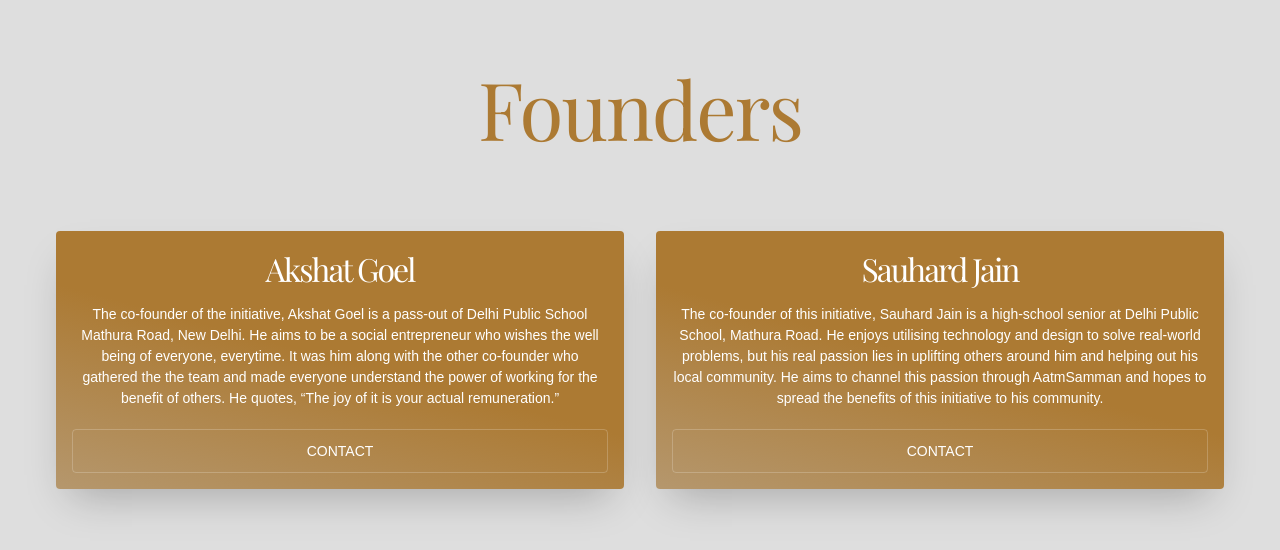
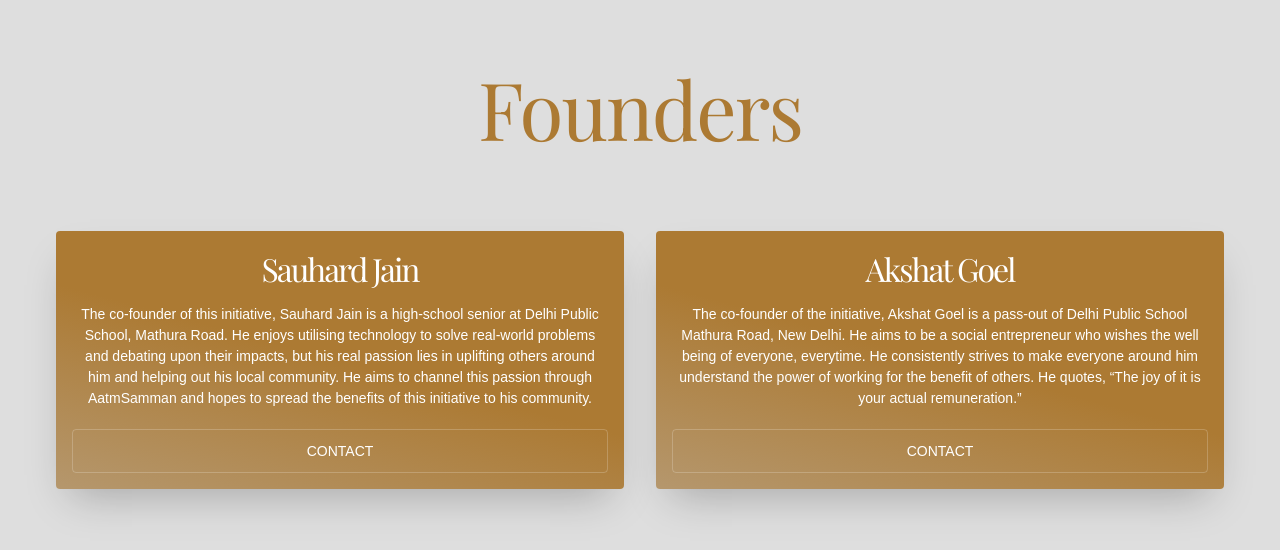
Before and after one commit to sauhardjain/aatmsamman, a plain HTML site: page index.html in a window 1280 px wide. Shown: the part 2179-2729 px from the top of the page. Drawn offline with nearby package versions, Linux system fonts and the light colour scheme.

Commit message:
Update index.html

```diff
--- a/index.html
+++ b/index.html
@@ -122,24 +122,24 @@
 				<div class="card2">
 					<div class="card_content" id="con">
 						<center>
+							<h2 class="card_title">Sauhard Jain</h2>
+							<p class="card_text">The co-founder of this initiative, Sauhard Jain is a high-school senior at Delhi Public School, Mathura Road. He enjoys utilising technology to solve real-world problems and debating upon their impacts, but his real passion lies in uplifting others around him and helping out his local community. He aims to channel this passion through AatmSamman and hopes to spread the benefits of this initiative to his community.
+							</p>
+							<a class="btn card_btn sa_contact" href="https://linkedin.com/in/sauhardjain" target="_blank">Contact</a>
+						</center>
+					</div				</div>
+			</li>
+			<li class="cards_item2">
+				<div class="card2">
+					<div class="card_content" id="con">
+						<center>
 							<h2 class="card_title">Akshat Goel</h2>
-							<p class="card_text">The co-founder of the initiative, Akshat Goel is a pass-out of Delhi Public School Mathura Road, New Delhi. He aims to be a social entrepreneur who wishes the well being of everyone, everytime. It was him along with the other co-founder who gathered the the team and made everyone understand the power of working for the benefit of others. He quotes, “The joy of it is your actual remuneration.”
+							<p class="card_text">The co-founder of the initiative, Akshat Goel is a pass-out of Delhi Public School Mathura Road, New Delhi. He aims to be a social entrepreneur who wishes the well being of everyone, everytime. He consistently strives to make everyone around him understand the power of working for the benefit of others. He quotes, “The joy of it is your actual remuneration.”
 							</p>
 							<a class="btn card_btn ak_contact" href="https://www.linkedin.com/in/akshat-goel-23102001" target="_blank">Contact</a>
 						</center>
 					</div>
 				</div>
-			</li>
-			<li class="cards_item2">
-				<div class="card2">
-					<div class="card_content" id="con">
-						<center>
-							<h2 class="card_title">Sauhard Jain</h2>
-							<p class="card_text">The co-founder of this initiative, Sauhard Jain is a high-school senior at Delhi Public School, Mathura Road. He enjoys utilising technology and design to solve real-world problems, but his real passion lies in uplifting others around him and helping out his local community. He aims to channel this passion through AatmSamman and hopes to spread the benefits of this initiative to his community.
-							</p>
-							<a class="btn card_btn sa_contact" href="https://linkedin.com/in/sauhardjain" target="_blank">Contact</a>
-						</center>
-					</div				</div>
 			</li>
 	</div>
 
```
